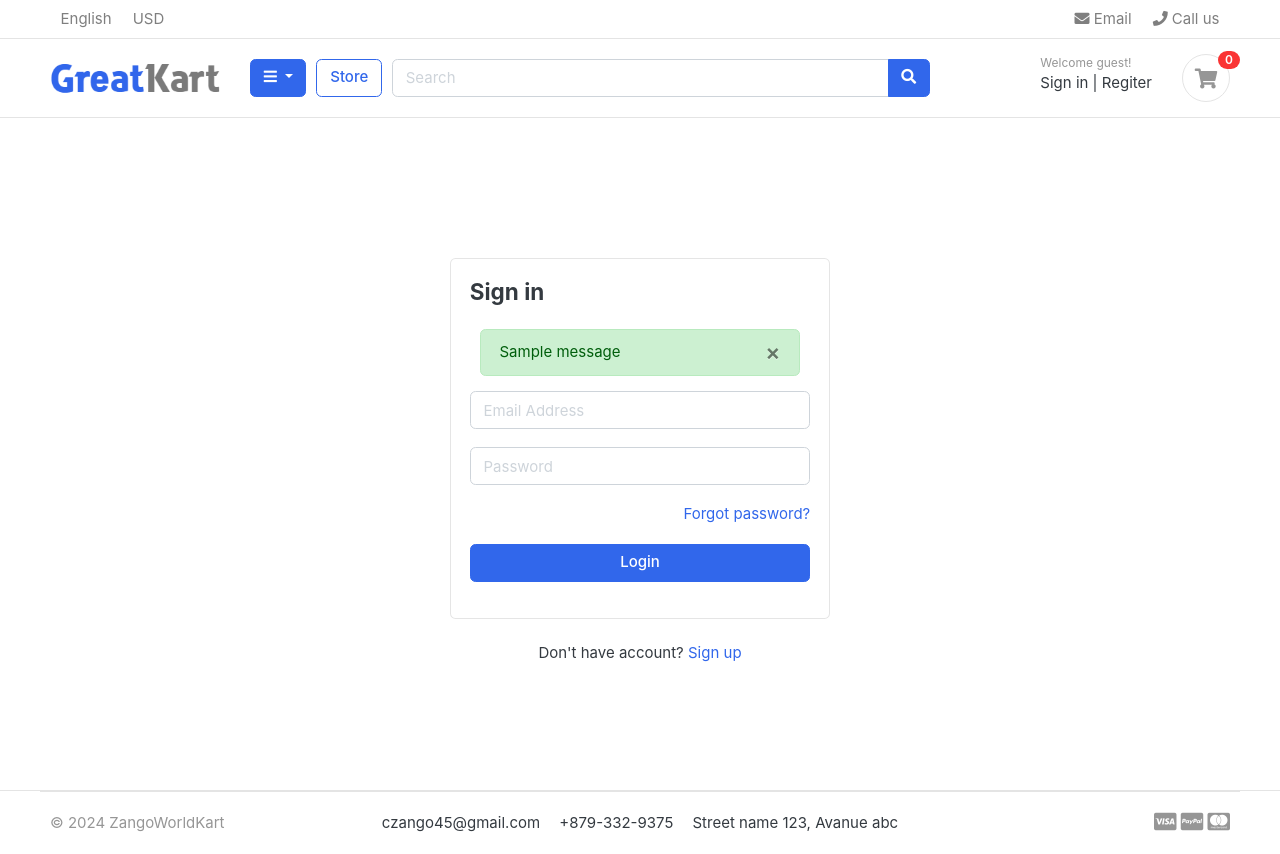
After one commit to Clzango/BuyHere, a Django app: page /accounts/login in a window 1280 px wide. The commit adds this page. Run offline with Django 5.2, Linux system fonts and the light colour scheme; tables that the repository leaves empty hold one stand-in row (values such as "Sample post"); one stand-in notice (Sample message) is shown; some libraries are stand-ins or nearby versions; some web fonts are replaced.

Commit message:
resgistration and account verification

```diff
--- /dev/null
+++ b/accounts/urls.py
@@ -0,0 +1,11 @@
+from django.urls  import path
+
+from . import views
+
+urlpatterns = [
+    path("register",  views.register, name = "register"),
+    path("login",  views.login, name = "login"),
+    path("logout",  views.logout, name = "logout"),
+    path('activate/<uidb64>/<token>/', views.activate, name= 'activate'),
+
+]
--- a/accounts/views.py
+++ b/accounts/views.py
@@ -1,3 +1,103 @@
-from django.shortcuts import render
+from django.shortcuts import render, redirect
+from .forms import RegistrationForm
+from .models import Account
+from django.contrib import messages, auth
+from django.contrib.auth.decorators import login_required
+from django.http import HttpResponse
+
+
+#verificataion email
+from django.contrib.sites.shortcuts import get_current_site
+from django.template.loader import render_to_string
+from django.utils.http import urlsafe_base64_encode, urlsafe_base64_decode
+from django.utils.encoding import force_bytes
+from django.contrib.auth.tokens import default_token_generator
+from django.core.mail import EmailMessage
+
 
 # Create your views here.
+
+
+def register(request):
+    if request.method == "POST":
+        form = RegistrationForm(request.POST)
+        if form.is_valid():
+            first_name = form.cleaned_data['first_name']
+            last_name = form.cleaned_data['first_name']
+            phone_number = form.cleaned_data['phone_number']
+            email = form.cleaned_data['email']
+            password = form.cleaned_data['password']
+            username = email.split("@")[0]
+            user = Account.objects.create_user(first_name=first_name, last_name=last_name,email=email, username=username, password=password)
+            user.phone_number = phone_number
+            user.save()
+
+
+            #USER ACTIVATION
+
+            current_site = get_current_site(request)
+            mail_subject = "please activate your account"
+            message = render_to_string("accounts/account_verification_email.html", {
+                'user':user,
+                'domain': current_site,
+                'uid': urlsafe_base64_encode(force_bytes(user.pk)),
+                'token': default_token_generator.make_token(user),
+            })
+            to_email = email
+            send_email = EmailMessage(mail_subject,message, to=[to_email])
+            send_email.send()
+            messages.success(request, "Thank you for registering with us .check your email inbox to  finnish you registration.")
+            return redirect('/accounts/login/?command=verification&email='+email)
+    else:
+        form = RegistrationForm()
+
+    context = {
+            "form": form,
+
+    }
+
+    return render(request,"accounts/register.html", context)
+
+def login(request):
+    if request.method == "POST":
+        email = request.POST['email']
+        password = request.POST['password']
+
+        user = auth.authenticate(email=email, password=password)
+
+        if user is not None:
+            auth.login(request, user)
+           #messages.sucess(request, "You are now logged in.")
+            return redirect("home")
+        else:
+            messages.error(request,"Invalid login credentials")
+            return redirect("login")
+    return render(request,"accounts/login.html")
+
+
+@login_required(login_url='login')
+def logout(request):
+    auth.logout(request)
+    messages.success(request,'You a are logged out.')
+    return redirect('login')
+
+
+def activate(request,uidb64,token):
+    try:
+        uid = urlsafe_base64_decode(uidb64).decode()
+        user = Account._default_manager.get(pk=uid)
+    except(TypeError,ValueError,OverflowError,Account.DoesNotExist):
+
+        user = None
+
+
+    if user is not None and default_token_generator.check_token(user, token):
+        user.is_active = True
+        user.save()
+        messages.success(request, 'Congratulations!, your account is activated.')
+        return redirect('login')
+    else:
+        messages.error(request, 'Inavid activation link')
+        return redirect('registration')
+
+    return HttpResponse('ok')
--- a/buyhere/urls.py
+++ b/buyhere/urls.py
@@ -25,4 +25,5 @@ urlpatterns = [
     path('', views.home, name="home"),
     path('store/',include('store.urls')),
     path('cart/',include('carts.urls')),
+    path('accounts/',include('accounts.urls')),
 ] + static(settings.MEDIA_URL, document_root=settings.MEDIA_ROOT)
--- a/static/js/script.js
+++ b/static/js/script.js
@@ -57,3 +57,8 @@ $(document).ready(function() {
 
 });
 // jquery end
+
+
+setTimeout(function(){
+    $('#message').fadeOut('slow')
+},4000)
--- /dev/null
+++ b/templates/accounts/login.html
@@ -0,0 +1,59 @@
+{% extends "layout.html" %}
+
+
+
+{% block content %}
+
+<section class="section-conten padding-y" style="min-height:84vh">
+
+{% if request.GET.command == 'verification' %}
+
+<div class="container mx-auto alert alert-info text-center"role="alert" style="max-width: 1024px; margin-top:100px;">
+  We have sent you a verification email to your email address [{{request.GET.email}}]
+  <br><br>
+  Already verified? <a href="{% url 'login' %}">  Login</a>
+</div>
+
+{% else %}
+
+
+
+<!-- ========================= SECTION CONTENT ========================= -->
+
+    <!-- ============================ COMPONENT LOGIN   ================================= -->
+        <div class="card mx-auto" style="max-width: 380px; margin-top:100px;">
+
+          <div class="card-body">
+          <h4 class="card-title mb-4">Sign in</h4>
+          {% include "includes/alerts.html" %}
+          <form action="{% url 'login' %}" method="POST">
+            {% csrf_token %}
+              <div class="form-group">
+                 <input type="email" class="form-control" placeholder="Email Address" name="email">
+              </div> <!-- form-group// -->
+              <div class="form-group">
+                <input type="password" class="form-control" placeholder="Password" name="password">
+              </div> <!-- form-group// -->
+
+              <div class="form-group">
+                  <a href="#" class="float-right">Forgot password?</a>
+
+              </div> <!-- form-group form-check .// -->
+              <div class="form-group">
+                  <button type="submit" class="btn btn-primary btn-block"> Login  </button>
+              </div> <!-- form-group// -->
+          </form>
+          </div> <!-- card-body.// -->
+        </div> <!-- card .// -->
+
+         <p class="text-center mt-4">Don't have account? <a href="{%url 'register'%}">Sign up</a></p>
+         <br><br>
+    <!-- ============================ COMPONENT LOGIN  END.// ================================= -->
+    {% endif %}
+
+    </section>
+    <!-- ========================= SECTION CONTENT END// ========================= -->
+
+
+
+{% endblock content %}
--- /dev/null
+++ b/templates/includes/alerts.html
@@ -0,0 +1,21 @@
+
+
+
+{% if messages %}
+
+  {% for message in messages %}
+
+    <div id="message" class="container">
+    <div {%if message.tags%} class="alert alert-{{message.tags}}"{%endif%} role="alert">
+        <button type="button" class="close" data-dismiss="alert"> <span aria-hidden="true">&times;<span/></button>
+        {% if message.level == DEFAULT_MESSAGE_LEVELS.ERROR %}Error: {% endif %}
+        {{ message }}
+
+    </div>
+  </div>
+
+  {% endfor %}
+
+
+
+{% endif %}
--- a/templates/includes/navbar.html
+++ b/templates/includes/navbar.html
@@ -68,13 +68,27 @@
         </div> <!-- col.// -->
         <div class="col-lg-3 col-sm-6 col-8 order-2 order-lg-3">
                     <div class="d-flex justify-content-end mb-3 mb-lg-0">
+
+                        {% if user.id is  None %}
                         <div class="widget-header">
                             <small class="title text-muted">Welcome guest!</small>
                             <div>
-                                <a href="./signin.html">Sign in</a> <span class="dark-transp"> | </span>
-                                <a href="./register.html"> Register</a>
+                                <a href="{%url 'login'%}">Sign in</a> <span class="dark-transp"> | </span>
+                                <a href="{%url 'register'%}">Regiter</a>
                             </div>
                         </div>
+
+                        {% else %}
+
+                        <div class="widget-header">
+                            <small class="title text-muted">Welcome {{user.first_name}}!</small>
+                            <div>
+                                <a href="#">Dashbord</a> <span class="dark-transp"> | </span>
+                                <a href="{%url 'logout'%}">Logout</a>
+                            </div>
+                        </div>
+
+                        {% endif %}
                         <a href="{%url 'cart'%}" class="widget-header pl-3 ml-3">
                             <div class="icon icon-sm rounded-circle border"><i class="fa fa-shopping-cart"></i></div>
                             <span class="badge badge-pill badge-danger notify">{{cart_count}}</span>
```
Also changed, not shown: accounts/forms.py (added, +40 -0 lines), buyhere/settings.py (+13 -0 lines), templates/accounts/account_verification_email.html (added, +12 -0 lines), templates/accounts/register.html (added, +83 -0 lines).
